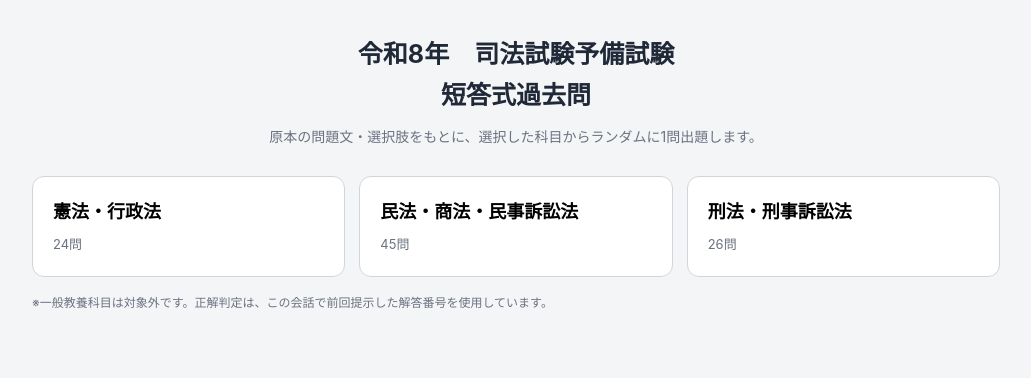
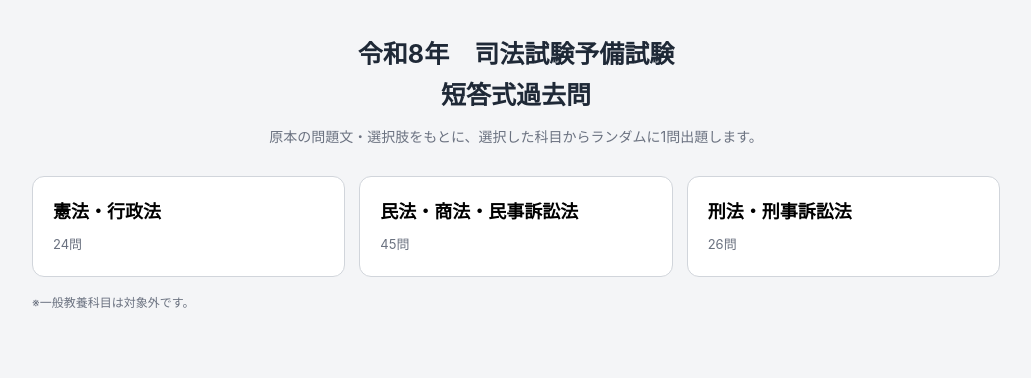
Before and after one commit to shunsuketorii/BarExam, a plain HTML site: page index.html in a window 1280 px wide. Shown: the whole page, without its empty margins (124-1155 px from the left). Drawn offline with Linux system fonts and the light colour scheme.

Commit message:
Update index.html

```diff
--- a/index.html
+++ b/index.html
@@ -13,7 +13,7 @@
 </style></head>
 <body><div class="container">
 <div id="home" class="screen active"><div class="title"><h1>令和8年　司法試験予備試験<br>短答式過去問</h1><p>原本の問題文・選択肢をもとに、選択した科目からランダムに1問出題します。</p></div>
-<div class="subjects" id="subjects"></div><p class="note">※一般教養科目は対象外です。正解判定は、この会話で前回提示した解答番号を使用しています。</p></div>
+<div class="subjects" id="subjects"></div><p class="note">※一般教養科目は対象外です。</p></div>
 <div id="quiz" class="screen"><div class="quizhead"><button class="back" onclick="goHome()">← 科目選択</button><div class="meta" id="meta"></div></div><div class="card"><div class="qtitle" id="qtitle"></div><div class="qbody" id="qbody"></div><div id="answerArea"></div><div id="feedback" class="feedback"></div><div class="actions"><div class="score" id="score"></div><button class="next" id="submitBtn" onclick="submitAnswer()">解答する</button></div></div></div>
 <div id="result" class="screen"><div class="result"><h2>結果</h2><div class="big" id="resultScore"></div><p id="resultText"></p><button class="next" onclick="goHome()">科目選択に戻る</button></div></div>
 </div>
```
